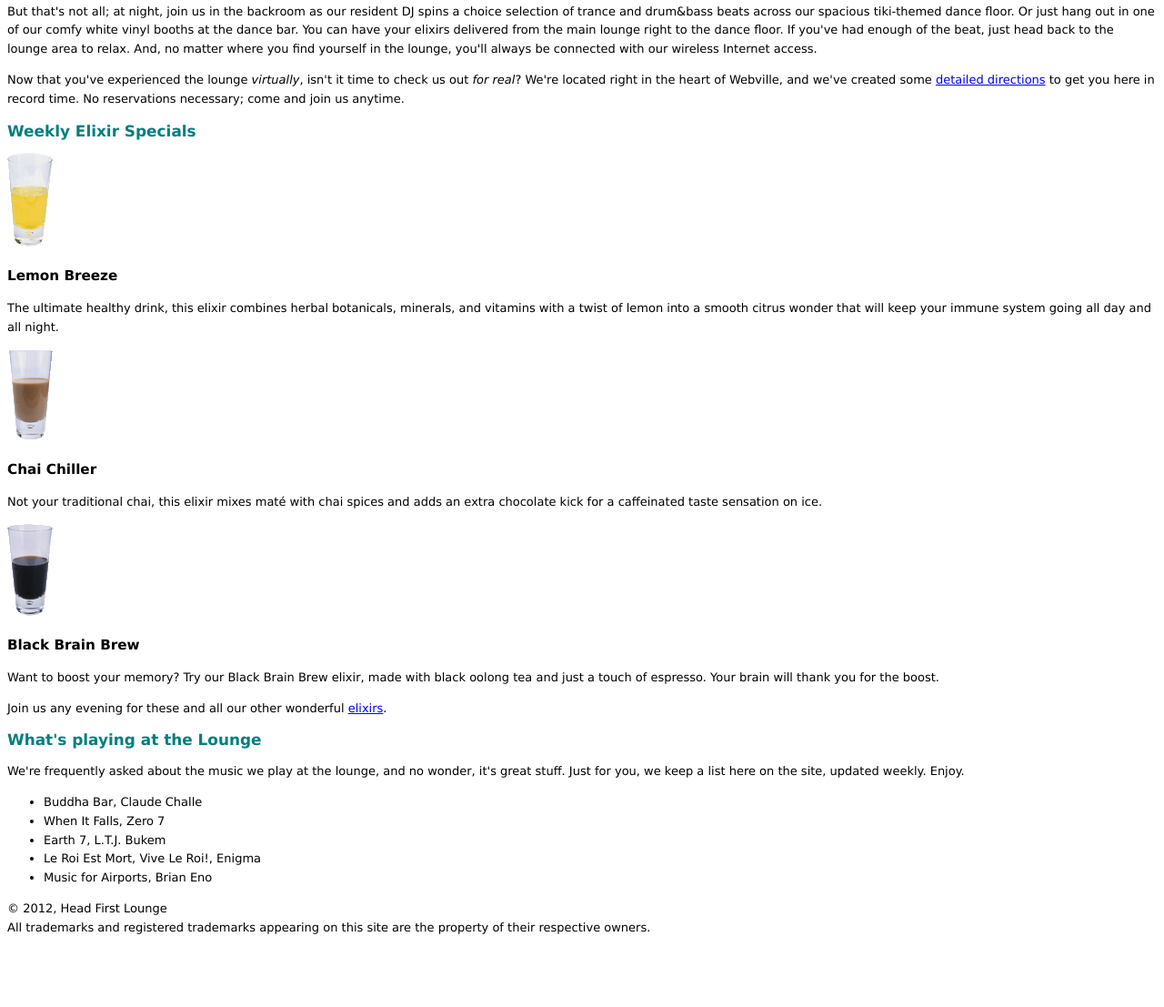
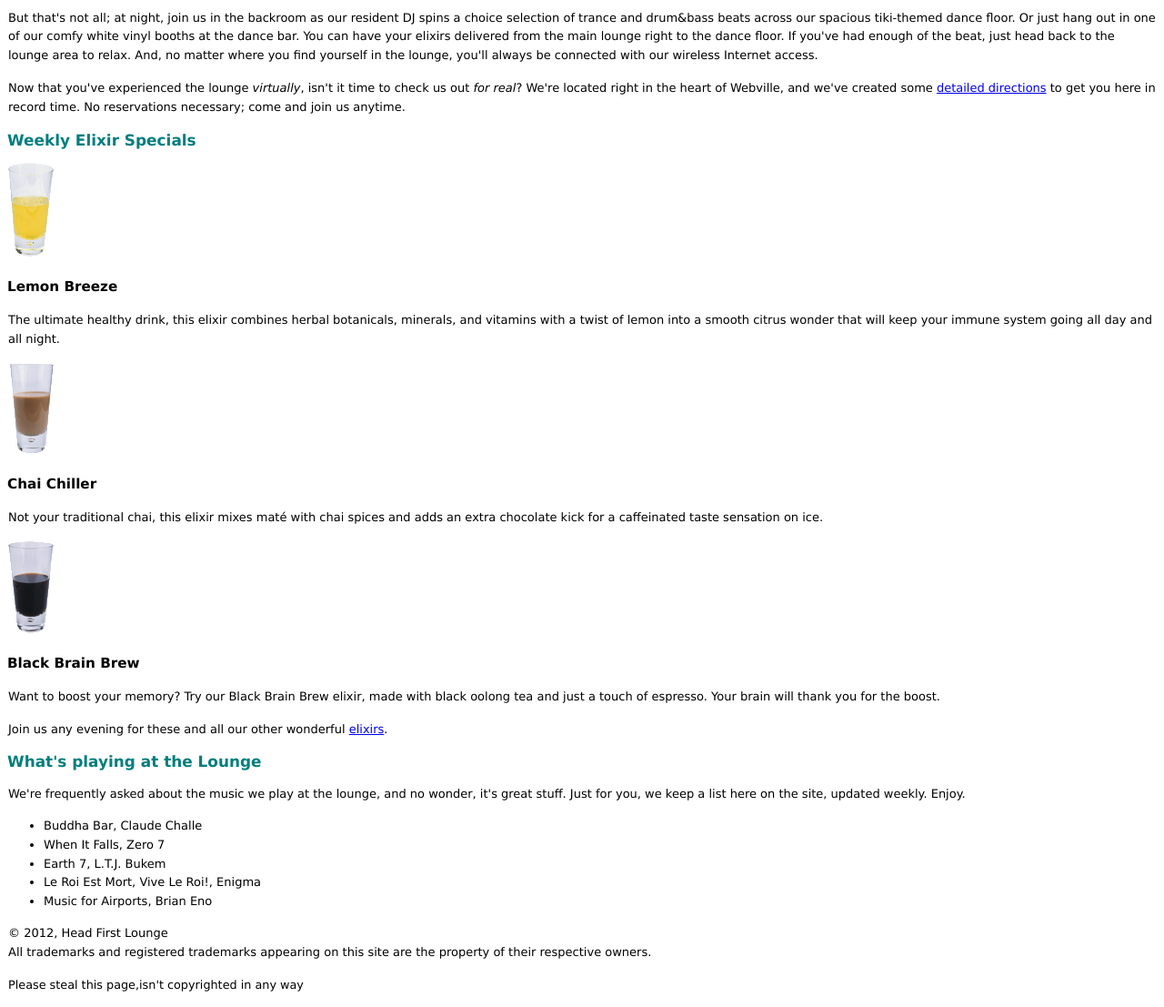
Before and after one commit to W1shr/WebExercise, a plain HTML site: page lesson11(16)/lounge/lounge.html in a window 1280 px wide. Shown: the part 494-1601 px from the top of the page at 91% size. Before the commit the page ends 1538 px from the top, so only its background shows below. Drawn offline with Linux system fonts and the light colour scheme.

Commit message:
改进文档2

```diff
--- a/lesson11(16)/lounge/lounge.css
+++ b/lesson11(16)/lounge/lounge.css
@@ -37,5 +37,8 @@ h2 {
 p{
   border-top-right-radius: 2em;
   border-bottom-left-radius: 2em;
-  border:thin dotted rgb：#ffffff；
+  border:thin dotted rgb(255, 255, 255);
 }
+#footer{
+font-size: 1vw;
+}
--- a/lesson11(16)/lounge/lounge.html
+++ b/lesson11(16)/lounge/lounge.html
@@ -113,5 +113,8 @@
       All trademarks and registered trademarks appearing on this site are
       the property of their respective owners.
     </p>
+    <p id="footer">
+    Please steal this page,isn't copyrighted in any way
+    </p>
   </body>
 </html>
```
